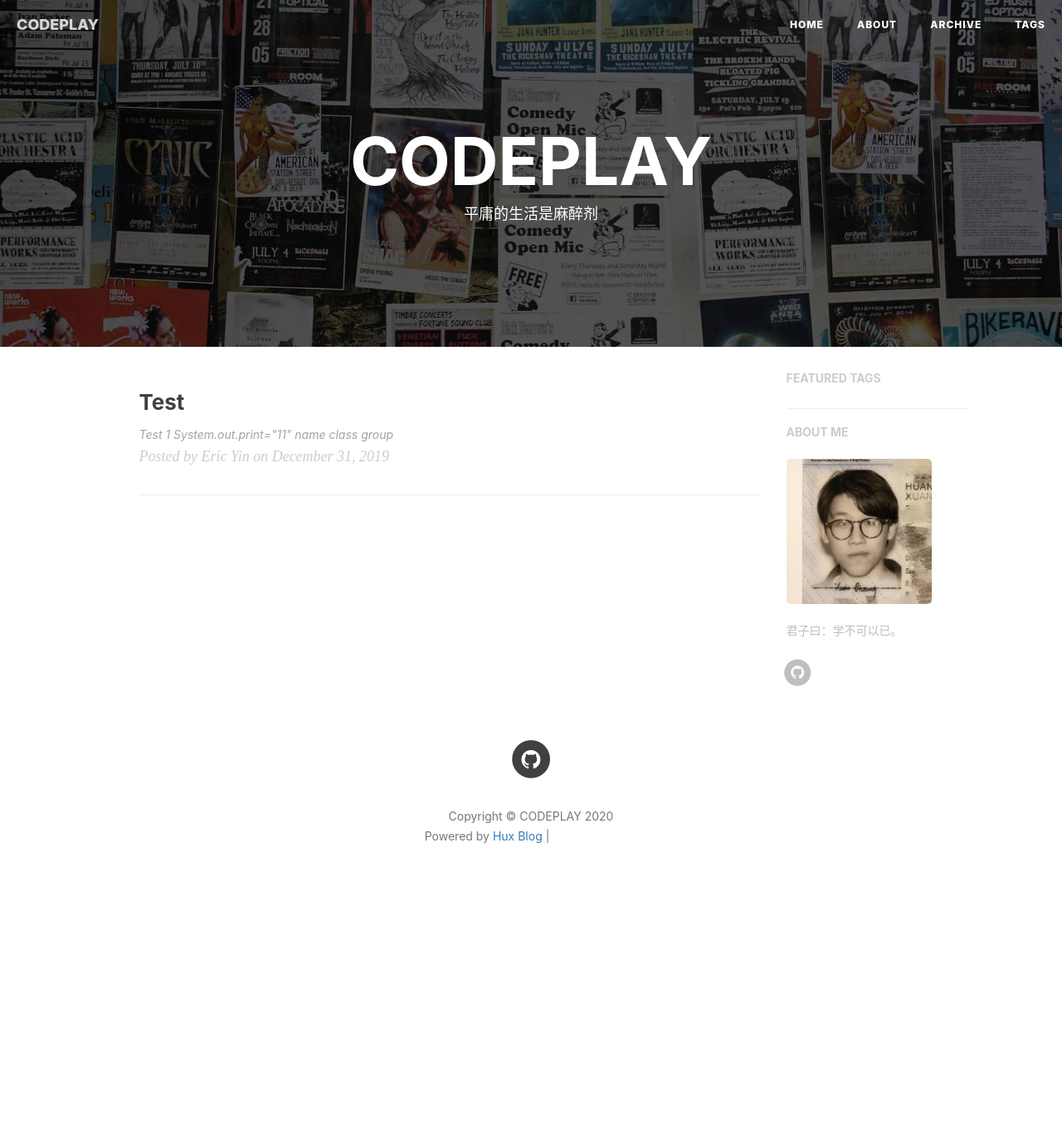
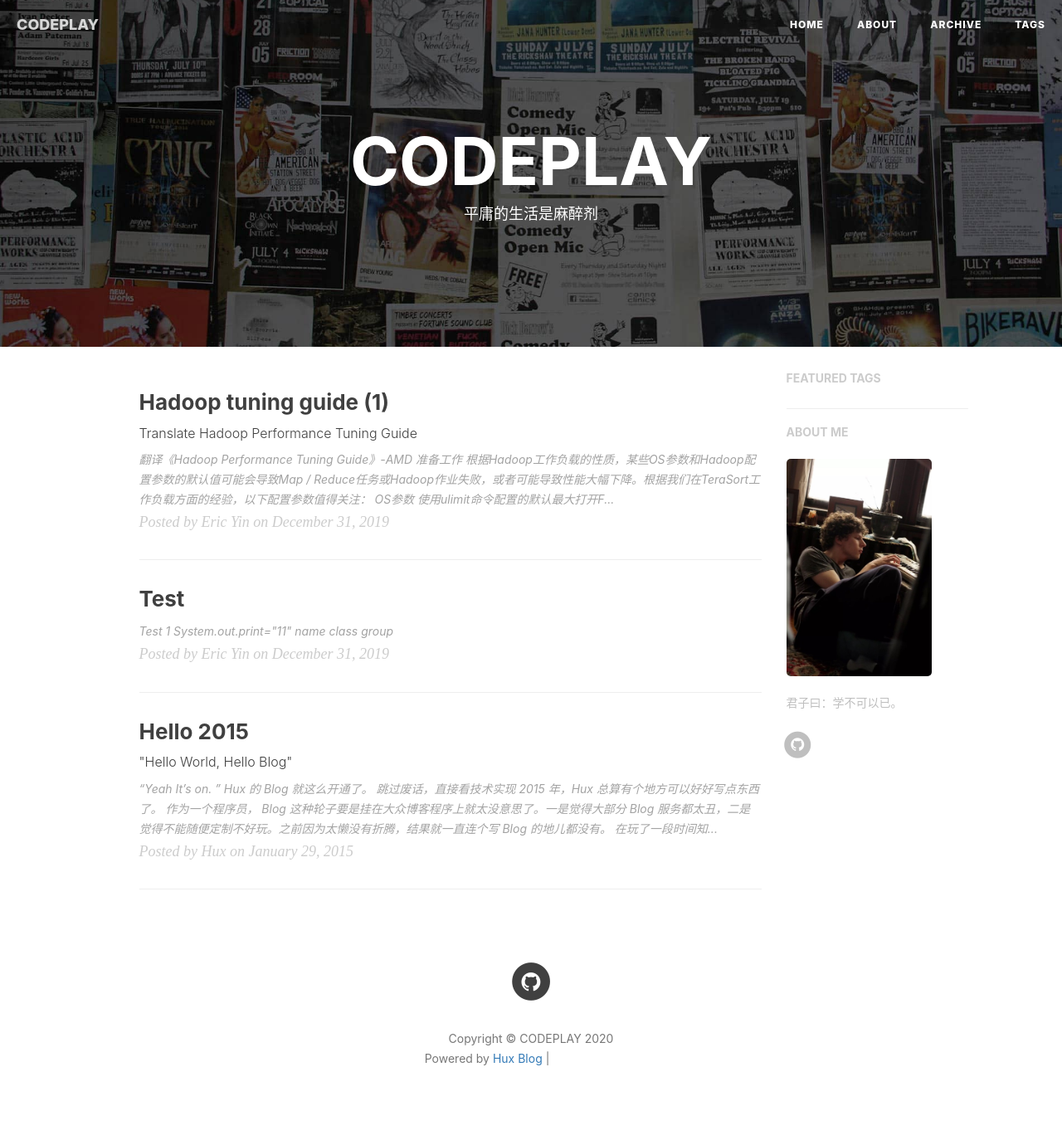
Before and after one commit to lipppppp/lipppppp.github.io, a Jekyll site: the page built from index.html, in a window 1280 px wide. Shown: the whole page at 83% size. Built offline with Jekyll 4.4.1, drawn with Linux system fonts in a browser that asks for light colours; nearby versions of some CDN libraries; the list of posts is cut into pages by our own code; comment, search, counter and statistics services are not loaded; before the commit the page ends 1112 px from its top, so only the background shows below that; some of the changed lines change nothing that is shown; grey boxes are pictures that could not be loaded.

Commit message:
add Hadoop tuning guide

```diff
--- a/_config.yml
+++ b/_config.yml
@@ -79,7 +79,7 @@ ga_domain: lipppppp.github.io
 # Sidebar settings
 sidebar: true                           # whether or not using Sidebar.
 sidebar-about-description: "君子曰：学不可以已。"
-sidebar-avatar: /img/avatar-hux-ny.jpg      # use absolute URL, seeing it's used in both `/` and `/about/`
+sidebar-avatar: /img/avatar.jpg      # use absolute URL, seeing it's used in both `/` and `/about/`
 
 
 
--- /dev/null
+++ b/_posts/2014-01-29-hello-2015.markdown
@@ -0,0 +1,75 @@
+---
+layout:     post
+title:      "Hello 2015"
+subtitle:   " \"Hello World, Hello Blog\""
+date:       2015-01-29 12:00:00
+author:     "Hux"
+header-img: "img/post-bg-2015.jpg"
+catalog: true
+tags:
+    - 生活
+    - Meta
+---
+
+> “Yeah It's on. ”
+
+
+Hux 的 Blog 就这么开通了。
+
+[跳过废话，直接看技术实现 ](#build)
+
+2015 年，Hux 总算有个地方可以好好写点东西了。
+
+
+作为一个程序员， Blog 这种轮子要是挂在大众博客程序上就太没意思了。一是觉得大部分 Blog 服务都太丑，二是觉得不能随便定制不好玩。之前因为太懒没有折腾，结果就一直连个写 Blog 的地儿都没有。
+
+在玩了一段时间知乎之后，答题的快感又激起了我开博客的冲动。之前的[个人网站](http://huangxuan.me/portfolio)是作品集形式的（现在集成进来了），并不适合用来写博文，一不做二不休，花一天搞一个吧！
+
+
+<p id = "build"></p>
+
+## 正文
+
+接下来说说搭建这个博客的技术细节。
+
+正好之前就有关注过 [GitHub Pages](https://pages.github.com/) + [Jekyll](http://jekyllrb.com/) 快速 Building Blog 的技术方案，非常轻松时尚。
+
+其优点非常明显：
+
+* **Markdown** 带来的优雅写作体验
+* 非常熟悉的 Git workflow ，**Git Commit 即 Blog Post**
+* 利用 GitHub Pages 的域名和免费无限空间，不用自己折腾主机
+	* 如果需要自定义域名，也只需要简单改改 DNS 加个 CNAME 就好了
+* Jekyll 的自定制非常容易，基本就是个模版引擎
+
+
+本来觉得最大的缺点可能是 GitHub 在国内访问起来太慢，所以第二天一起床就到 GitCafe(Chinese GitHub Copy，现在被 Coding 收购了) 迁移了一个[镜像](http://huxpro.coding.me)出来，结果还是巨慢。
+
+哥哥可是个前端好嘛！ 果断开 Chrome DevTool 查了下网络请求，原来是 **pending 在了 Google Fonts** 上，页面渲染一直被阻塞到请求超时为止，难怪这么慢。
+忍痛割爱，只好把 Web Fonts 去了（反正超时看到的也只能是 fallback ），果然一下就正常了，而且 GitHub 和 GitCafe 对比并没有感受到明显的速度差异，虽然 github 的 ping 值明显要高一些，达到了 300ms，于是用 DNSPOD 优化了一下速度。
+
+
+---
+
+配置的过程中也没遇到什么坑，基本就是 Git 的流程，相当顺手
+
+大的 Jekyll 主题上直接 fork 了 Clean Blog（这个主题也相当有名，就不多赘述了。唯一的缺点大概就是没有标签支持，于是我给它补上了。）
+
+本地调试环境需要 `gem install jekyll`，结果 rubygem 的源居然被墙了……后来手动改成了我大淘宝的镜像源才成功
+
+Theme 的 CSS 是基于 Bootstrap 定制的，看得不爽的地方直接在 Less 里改就好了（平时更习惯 SCSS 些），**不过其实我一直觉得 Bootstrap 在移动端的体验做得相当一般，比我在淘宝参与的团队 CSS 框架差多了……**所以为了体验，也补了不少 CSS 进去
+
+最后就进入了耗时反而最长的**做图、写字**阶段，也算是进入了**写博客**的正轨，因为是类似 Hack Day 的方式去搭这个站的，所以折腾折腾着大半夜就过去了。
+
+第二天考虑中文字体的渲染，fork 了 [Type is Beautiful](http://www.typeisbeautiful.com/) 的 `font` CSS，调整了字号，适配了 Win 的渣渲染，中英文混排效果好多了。
+
+
+## 后记
+
+回顾这个博客的诞生，纯粹是出于个人兴趣。在知乎相关问题上回答并获得一定的 star 后，我决定把这个博客主题当作一个小小的开源项目来维护。
+
+在经历 v1.0 - v1.5 的蜕变后，这个博客主题愈发完整，不但增加了诸多 UI 层的优化（opinionated）；在代码层面，更加丰富的配置项也使得这个主题拥有了更好的灵活性与可拓展性。而作为一个开源项目，我也积极的为其完善文档与解决 issue。
+
+如果你恰好逛到了这里，希望你也能喜欢这个博客主题。
+
+—— Hux 后记于 2015.10
--- /dev/null
+++ b/_posts/2019/2019-12-31-hadoop-tuning-guide.markdown
@@ -0,0 +1,112 @@
+---
+layout: post
+title: Hadoop tuning guide (1)
+date: '2019-12-31 11:22'
+subtitle: Translate Hadoop Performance Tuning Guide
+author: Eric Yin
+catalog: 'true'
+tags:
+  - Hadoop
+---
+
+> 翻译《Hadoop Performance Tuning Guide》-AMD
+
+# **准备工作**
+
+根据Hadoop工作负载的性质，某些OS参数和Hadoop配置参数的默认值可能会导致Map / Reduce任务或Hadoop作业失败，或者可能导致性能大幅下降。根据我们在TeraSort工作负载方面的经验，以下配置参数值得关注：
+
+## OS参数
+
+- 使用ulimit命令配置的默认最大打开File Descriptors（FD）数量有时会导致FD耗尽，具体取决于Hadoop工作负载的性质。 这会导致作业失败异常。 在此研究中，我们在测试群集上将此值设置为32768。
+- 使用开箱即用的设置运行Hadoop作业时，获取失败可能会发生。 有时，这些失败可能是由于net.core.somaxconn Linux内核参数的值较低引起的。 此参数的默认值为128。如果需要，则需要将该值增加到足够大的值。 我们在测试集群上将其设置为1024。
+
+## Hadoop参数
+
+- 根据Hadoop工作负载的性质，Map / Reduce任务在一段时间内可能不会指示其进度超过mapred.task.timeout中的Hadoop配置属性设置 mapred-site.xml。 默认情况下，此属性设置为600秒。 如果需要，应根据工作负载要求增加此属性的值。但是请注意，如果由于硬件，集群设置或工作负载实施问题而确实存在任务挂起的情况，则将该值增加到异常大的值可能会将其从Hadoop框架中屏蔽掉。这又可能导致性能下降。
+- 如果遇到java.net.SocketTimeoutException这样的异常，例如"timeout while waiting for channel to be ready for read/write"，则hdfs-site.xml中的dfs.socket.timeout和dfs.datanode.socket.write.timeout属性值需要增加到可接受的水平。同样，这里要权衡的是，与这些属性的值无关的真正的超时情况可能会在可接受的时间段内被忽略。
+
+# **Hadoop配置调优**
+
+一旦验证了Hadoop集群的硬件和软件组件能够以最佳的开箱即用的性能水平运行，就可以开始深入研究以精调配置旋钮。 Hadoop堆栈的所有级别（Hadoop框架，JVM和OS）上的配置参数都会极大地影响Hadoop工作负载的性能。在本节中，基于我们在调优TeraSort工作负载方面的经验，我们将提供一组准则，可以帮助调整和最大化Hadoop工作负载的性能。这些指南中的步骤可以按照介绍的顺序执行，以实现最大的性能优势。在适当情况下，我们还将提供经验数据，以显示这些准则中建议的性能影响。以下各节将介绍为Hadoop框架，JVM和OS调整配置参数的准则。请注意，本指南中的Hadoop调整建议适用于Hadoop（CDH4.0.1）。
+
+在本节中，我们将讨论如何为Hadoop工作负载提出基准配置，然后如何继续调整该配置以实现最大程度的资源利用率和性能。
+
+如前所述，我们将在此处使用TeraSort作为示例工作负载。 在没有压缩的情况下，TeraSort工作负载的Map阶段执行1TB的磁盘IO读取和1TB的磁盘IO写入操作，这不包括由于溢出和推测性执行而引起的IO操作。 Reduce阶段还执行了1TB的磁盘IO读取和1TB的磁盘IO写入操作，但不包括Reduce端溢出和推测性执行所引起的IO操作。 总体而言，TeraSort在执行时间上花费了大量时间来执行IO操作。 根据Hadoop工作负载的性质，以下各节中介绍的一些准则可能会或可能不会显示最佳结果。
+
+## 基准配置
+
+对于某些Hadoop工作负载，默认的Map / Reduce插槽数和Java堆大小选项可能不足。 因此，定义基准配置的第一步是将这些配置参数修改为可接受的水平。 此处的目标是最大程度地利用群集的CPU和其他硬件资源。 Hadoop工作负载的Java堆大小要求，工作负载产生的Map / Reduce任务数量，系统上可用的硬件核心/线程数量，可用IO带宽和可用内存量都将影响基线配置 。 从我们的经验中可以帮助我们的方法是：
+
+1. 足够数量的硬盘驱动器可以满足基础硬盘的预期存储要求工作量
+2. 配置Map和Reduce插槽的数量，以使Map阶段获得尽可能多的CPU资源，并且在Reduce阶段也要利用所有处理器核心
+3. 配置Map和Reduce JVM进程的Java堆大小，以便在满足Map / Reduce任务的堆要求之后，为OS缓冲区和缓存留出足够的内存。
+
+此处的相关Hadoop配置参数为mapred.map.tasks，mapred.tasktracker.map.tasks.maximum，mapred.reduce.tasks，mapred.tasktracker.reduce.tasks.maximum，mapred.map.child.java.opts和 mapred.reduce.child.java.opts，可以在mapred-site.xml文件中找到。 使用此方法，对于基线配置，我们决定：
+
+1. 每个DataNode使用四个数据磁盘驱动
+2. 每个硬件核心使用2个Map和1个Reduce
+3. 为Map和Reduce JVM进程分配1GB的初始和最大Java堆大小
+
+因此，在任何给定的时间，每个硬件核心产生3个JVM进程，每个硬件核心消耗多达3GB的堆。 系统上每个硬件核心都有4GB的RAM。 每个硬件内核剩余的1GB内存留给OS缓冲区和缓存。 使用此配置作为基准配置，我们开始关注调整机会。请注意，基线配置是在了解TeraSort工作负载的工作知识的基础上得出的。基线配置可能会根据基础Hadoop工作负载的特性而有所不同。
+
+## 数据磁盘扩展
+
+定义基准配置之后的下一步应该是了解工作负载随可用数据磁盘数量的扩展程度。 需要配置mapred-site.xml中的mapred.local.dir和hdfs-site.xml中的dfs.name.dir和dfs.data.dir来更改Hadoop框架使用的数据磁盘数。 鉴于TeraSort工作负载的IO繁重性质，我们看到随着磁盘数量的增加，性能可以很好地扩展。 图1包含一个图表，显示了不同数量的数据磁盘上TeraSort的归一化性能差异。
+
+![](/img/hadoop_tuning_result1.png)
+
+## 压缩
+
+Hadoop支持3个不同级别的压缩-输入数据，中间Map输出数据和Reduce输出数据。它还支持可用于执行压缩和解压缩的多个编解码器。一些编解码器具有更好的压缩系数，但是压缩和解压缩都需要更长的时间。一些编解码器在压缩因子与压缩和解压缩活动的开销之间达到了很好的平衡。TeraSort工作负载不支持输入数据压缩，也不支持Reduce输出数据压缩。因此，我们可以尝试压缩中间Map输出。启用Map输出压缩可减少磁盘和网络IO开销，但以压缩和解压缩所需的CPU周期为代价。因此，应该评估在支持的不同级别Hadoop工作负载中，所有压缩/解压缩的权衡。这里应该感兴趣的属性是 – mapred.compress.map.output，mapred.map.output.compression.codec，mapred.output.compress，mapred.output.compression.type和mapred.output.compression.codec在mapred-site.xml中找到。仅在以下情况下进行权衡：CPU资源有限，并且底层工作负载非常占用CPU，在这种情况下，处理器不会因IO活动而停顿，在此期间，压缩/解压缩线程可以接收CPU上的周期。
+
+![](/img/tuning2.png)
+
+使用Snappy编解码器时，我们发现运行之间的差异约为28％。 图2中Snappy编解码器的比例是通过排除引起运行的方差得出的。由于我们观察到LZO编解码器的差异要小得多（1.5％），因此我们决定继续使用它作为性能最佳的编解码器。
+
+## JVM重用策略
+
+Hadoop支持一个名为mapred.job.reuse.jvm.num.tasks的配置参数，该参数控制是否将重复使用的Map/Reduce JVM进程重新用于运行多个任务。可以在mapred-site.xml中找到此属性，并且此参数的默认值为1，这意味着JVM不重新用于运行多个任务。将此值设置为-1表示可以在特定的JVM实例上调度无限数量的任务。启用JVM重用策略可减少JVM启动和拆卸的开销。由于JVM花费更少的时间来解释Java字节码，因此它还提高了性能，因为某些早期任务有望触发热方法的JIT编译。在运行大量非常短的任务的情况下，JVM重用效果非常明显。我们注意到通过启用JVM重用，性能提高了近2％。
+
+## HDFS块大小
+
+每个Map任务都在所谓的输入拆分上进行操作。 （mapred-site.xml的mapred.min.split.size），（hdrfs-site.xml的dfs.block.size）和（mapred-site.xml的mapred.max.split.size）配置参数决定输入split的大小。Hadoop工作负载的输入split大小和总输入数据大小决定了Hadoop框架产生的Map任务总数。 对于像TeraSort这样的工作负载，最自然的更改输入split大小的方法是使用dfs.block.size参数更改HDFS块大小值。 如果Hadoop作业正在产生，则使用更大的HDFS块大小尝试大量的Map任务。通过这种方式减少Map任务的数量可以减少启动和拆卸Map JVM的开销。它还可以减少在Reduce阶段合并Map输出段所涉及的成本。较大的块大小也有助于增加每个Map任务的执行时间。最好运行少量长时间运行的Map任务，而不是运行大量非常短的运行Map任务。请注意，如果Map输出大小与HDFS块大小成比例，那么如果未适当调整与溢出相关的属性，则更大的块大小可能会导致其他Map溢出。 图3显示了性能如何随不同的块大小而变化。 我们发现256M是我们配置的最佳大小。
+
+![](/img/tuning3.png)
+
+## Map端泄露
+
+当Map任务运行时，生成的中间输出存储在缓冲区中。 该缓冲区是一部分保留内存，它是Map JVM堆空间的一部分。 该缓冲区的默认大小为100 MB。 这由io.sort.mb（mapred-site.xml的）配置参数的值控制。 该缓冲区的一部分保留用于存储溢出记录的元数据。 默认情况下，它设置为io.sort.mb的0.05（5％），因此等于5MB。 这由mapred-site.xml的io.sort.record.percent配置参数控制。 每个元数据记录的长度为16个字节。 因此，总共327680条记录的元数据可以存储在记录缓冲区中。 一旦缓冲区的输出数据部分或缓冲区的元数据部分达到一定的占用阈值，此缓冲区的内容就会溢出到磁盘上。 默认情况下，由mapred-site.xml的io.sort.spill.percent配置参数控制的阈值设置为0.8（80％）。
+
+将Map输出多次溢出到磁盘上（在最终溢出之前）会导致读取和合并溢出记录的额外开销。 影响Map端溢出行为的属性默认值仅对于约304字节长的Map输入记录而言是最佳的。如果有足够的Java堆内存可用于Map JVM，则此处的目标应该是消除所有中间溢出，仅溢出最终输出。如果对可用堆有限制，则应尝试通过调整io.sort.record.percent参数值来最大程度地减少溢出次数。一种简单的检测Map阶段是否正在执行其他溢出的方法是在Map阶段完成后立即查看JobTracker Web界面的" Map Out records"和"Spilled Records"计数器。如果溢出的记录数大于Map输出记录，则将发生其他溢出。
+
+可以完全利用Map输出缓冲区的一种方法是确定Map输出的总大小以及此输出中包含的记录总数，然后可以将其用于计算记录缓冲区所需的空间。然后，可以将io.sort.mb属性配置为容纳数据和记录缓冲区需求，并且可以将io.sort.spill.percent值设置为0.99，以使缓冲区几乎充满其容量，因为我们将在Map任务完成后，进行第一次和最后一次溢出。请注意，此缓冲区的大小将需要略微超过总缓冲区空间要求。当我们在Map输出数据和记录缓冲区要求上不允许额外的空间时，我们发现溢出。例如，对于256MB的HDFS块大小设置（每个记录为100字节长），我们将io.sort.mb设置为316MB，将io.sort.record.percent设置为0.162（316MB的16.2％）和io.sort.spill.percent到0.99（填充阈值的99％）以完全消除地图侧溢出。我们注意到，消除了Map-side溢出，执行时间缩短了2.64％
+
+## COPY/SHUFFLE阶段调优
+
+如果发现在执行所有Map任务后，Reduce阶段没有立即完成复制Map输出的操作，则表明集群配置不正确。复制阶段进展缓慢可能有多种原因：
+
+- 默认情况下，由mapred-site.xml中的mapred.reduce.parallel.copies控制的并行Map输出copier线程的最大数量设置为5。这可能是复制操作吞吐量的限制因素。
+- 用于将Map输出提供给Reducer的TaskTracker级别的工作线程最大数量由tasktracker.http.threads控制，默认情况下设置为40。这是TaskTracker级别的属性。可以尝试逐步增加此值以查看其对Copy阶段的影响。
+- 配置参数，例如dfs.datanode.handler.count（位于hdfs-site.xml中），dfs.namenode.handler.count（位于hdfs-site.xml中）和mapred.job.tracker.handler.count（位于mapred-site.xml中），还可以探索以进行进一步的微调。
+- Reduce瓶颈也可能减慢复制阶段的进度。旨在避免在Reduce端发生磁盘溢出的调整可能会加快复制阶段。在我们的案例中，结果确实是减少复制方面的瓶颈。
+- 与网络硬件相关的瓶颈也可能是一个促成因素。使用Netperf之类的基准测试，可以确认所有辅助节点上的网络带宽都处于可接受的水平。
+
+## Reduce泄露
+
+Reduce阶段对于影响Hadoop工作负载的总执行时间至关重要。Reduce阶段是更密集的网络，并且可能是更密集的IO，这取决于Hadoop工作负载的性质。毕竟，由大量潜在的Map任务生成的所有输出都需要复制、聚合/合并、处理，而且可能所有这些数据都需要写回HDFS。因此，取决于分配给Hadoop作业的Reduce个数，Reduce jvm的Java堆需求可能比Map jvm的需求要高得多，特别是在考虑最佳性能的情况下。
+
+一旦Map任务开始完成其工作，Map输出将按每个Reducer进行排序和分区，并写入TaskTracker节点的磁盘。然后将这些Map分区复制到相应的Reducer tasktracker。由mapred-site.xml的mapred.job.shuffle.input.buffer.percent配置参数控制的缓冲区，如果足够大，将保存此Map输出数据。否则，Map输出将溢出到磁盘。默认情况下，mapred.job.shuffle.input.buffer.percent设置为0.70。这意味着Reduce JVM堆空间的70%将用于存储复制Map的输出数据。当这个缓冲区 达到占用率的某个阈值（由mapredsite.xml的mapred.job.shuffle.merge.percent属性控制，默认值为0.66），累积的Map输出将合并并溢出到磁盘。一旦Reduce-side排序阶段结束了Reduce JVM堆的一部分，那么 mapred-site.xml的mapred.job.reduce.input.buffer.percent可用于在将Map输出输入到reduce阶段的最终reduce函数之前保留Map输出。mapred.job.reduce.input.buffer.percent参数默认设置为0.0，这意味着所有reduce JVM堆都被分配给最终reduce函数。
+
+基本上，拥有大的mapred.job.shuffle.input.buffer.percent和mapred.job.reduce.input.buffer.percent缓冲区将有助于避免由reduce side溢出导致的不必要的IO操作。在标识Reducer（如TeraSort工作负载使用的那个）的情况下，reduce函数不需要很大的Java堆内存。在这种情况下，可以通过将mapred.job.reduce.input.buffer.percent值增加到尽可能接近1.0以获得性能改进。
+
+通过将 mapred.job.shuffle.input.buffer.percent参数增加到0.9和 mapred.job.reduce.input.buffer.percent设置为0.8。很明显，TeraSort的Reduce阶段可以在额外的堆上茁壮成长。在这一点上，我们决定在每个硬件核心有2个Map与每个硬件核心只有1个Map和将所有释放的Map Java堆空间分配给Reduce jvm之间进行权衡。Reduce端的堆空间扩大显著提高了性能。
+
+我们注意到Reduce阶段优化带来约10%的改善。图4以图表的形式显示了这些数据。
+
+![](/img/tuning4.png)
+
+## 潜在限制
+
+最后，在所使用的Hadoop环境中可能存在某些已知的限制或错误，这些限制或错误可能会导致性能或稳定性问题。例如，CDH 4.0.1和早期版本受到MR框架中的错误影响，在MR框架中，Map/Reduce任务的一小部分可能会发生故障。这些失败会导致执行时间出现较大的回归和方差。例如，如果长时间运行的Reduce任务由于此错误而失败，并且没有其他可用的Reduce，则Hadoop框架不会重新调度失败的任务，直到有可用的Reduce。此外，mapred-site.xml的mapred.max.tracker.failures配置参数在TaskTracker被列入黑名单时进行控制，默认设置为4。这意味着，如果任何一个tasktracker有4个或更多的任务失败，那么这些tasktracker将被列入黑名单，并且不会对它们进行进一步的任务调度。要绕过这些回归，可以将mapred.max.tracker.failures属性的值设置为足够大的值，或者使用修复此问题的Hadoop发行版。需要注意确保 mapred.max.tracker.failures属性会影响集群的稳定性。在我们的设置中，在包含了这个问题的修复之后，我们从源代码构建了Hadoop核心jar文件。注意，最近发布的CDH 4.1确实包含了这个bug的修复。
+
+因此，重要的是确定是否有任何已知问题可能会损害性能或集群的稳定性。
```
Also changed, not shown: img/avatar-hux-home.jpg (deleted), img/avatar-hux-ny.jpg (deleted), img/avatar-hux.jpg (deleted), img/hadoop_tuning_result1.png (added), img/tuning2.png (added), img/tuning3.png (added), img/tuning4.png (added).
